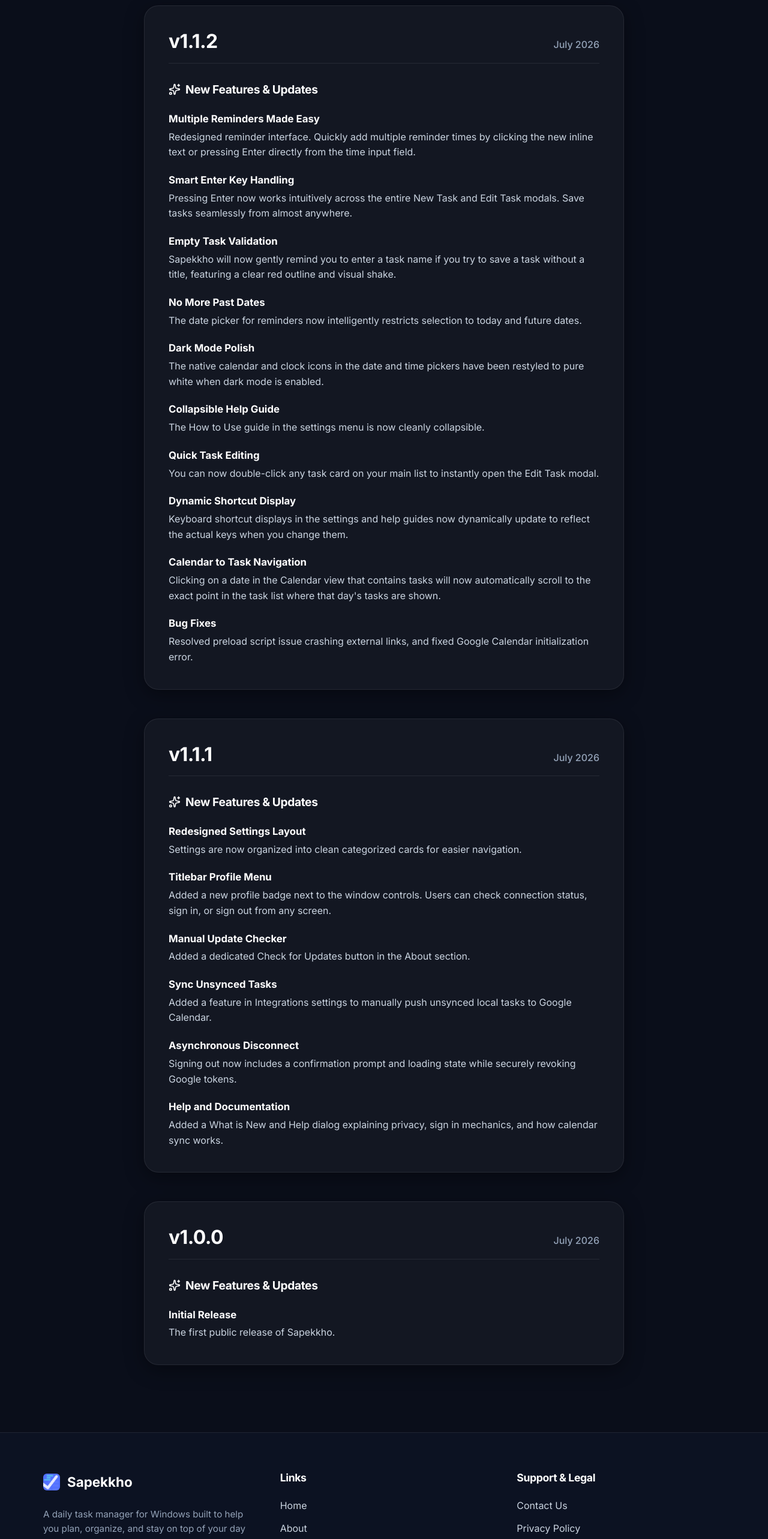
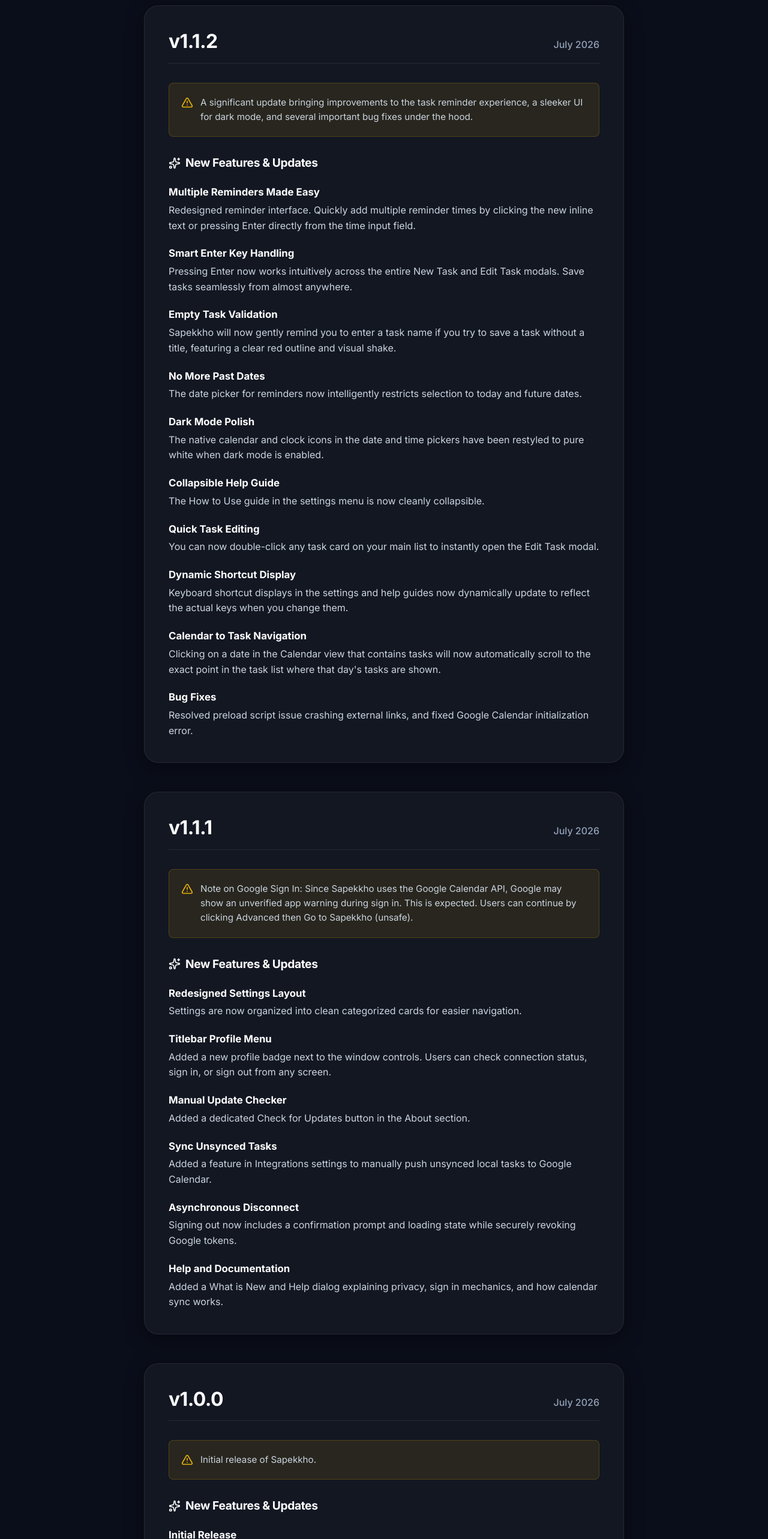
Before and after one commit to sapekkho/sapekkho.github.io, a React (Vite) app: page /#/changelog in a window 1280 px wide. Shown: the part 1920-4486 px from the top of the page at 60% size. Built offline with nearby package versions, Linux system fonts and the light colour scheme.

Commit message:
fix: restore original notes for v1.0.0, v1.1.1, v1.1.2

```diff
--- a/src/data/changelog-data.js
+++ b/src/data/changelog-data.js
@@ -37,7 +37,7 @@
   {
     version: "1.1.2",
     date: "July 2026",
-    notes: "",
+    notes: "A significant update bringing improvements to the task reminder experience, a sleeker UI for dark mode, and several important bug fixes under the hood.",
     features: [
       {
         title: "Multiple Reminders Made Easy",
@@ -84,7 +84,7 @@
   {
     version: "1.1.1",
     date: "July 2026",
-    notes: "",
+    notes: "Note on Google Sign In: Since Sapekkho uses the Google Calendar API, Google may show an unverified app warning during sign in. This is expected. Users can continue by clicking Advanced then Go to Sapekkho (unsafe).",
     features: [
       {
         title: "Redesigned Settings Layout",
@@ -115,7 +115,7 @@
   {
     version: "1.0.0",
     date: "July 2026",
-    notes: "",
+    notes: "Initial release of Sapekkho.",
     features: [
       {
         title: "Initial Release",
```
